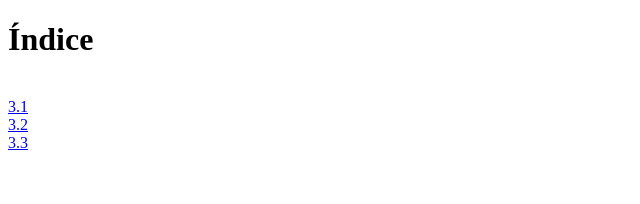
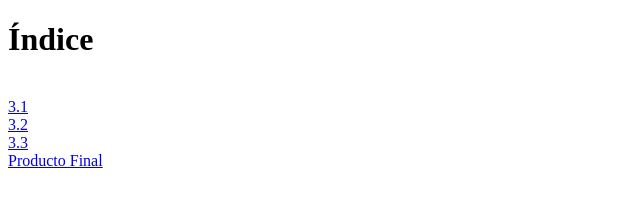
Before and after one commit to Isaac81/3.1-Dreamweaver, a plain HTML site: page index.html in a window 1280 px wide. Shown: the whole page, without its empty margins (0-640 px from the left). Drawn offline with Linux system fonts and the light colour scheme.

Commit message:
Agregado Producto Final  Indice

```diff
--- a/index.html
+++ b/index.html
@@ -12,6 +12,8 @@
 	<a href="3.2/index.html">3.2</a>
 	<br>
 	<a href="3.3/index.html">3.3</a>
+	<br>
+	<a href="ProyectoFinal/index.html">Producto Final</a>
 
 </body>
 </html>
```
